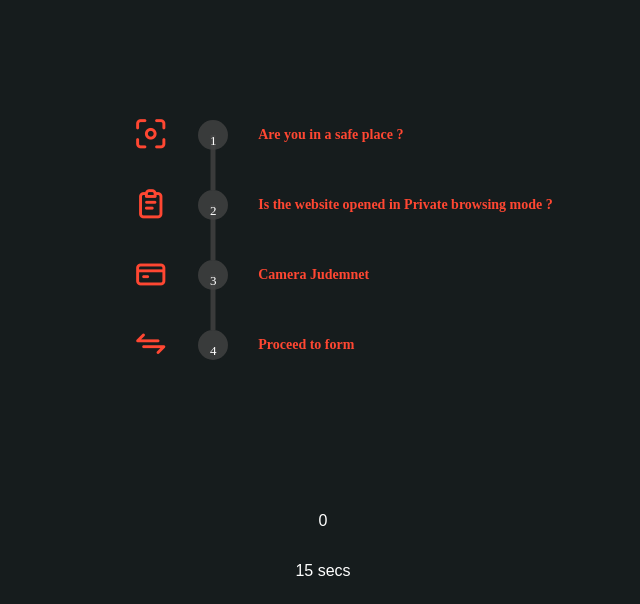
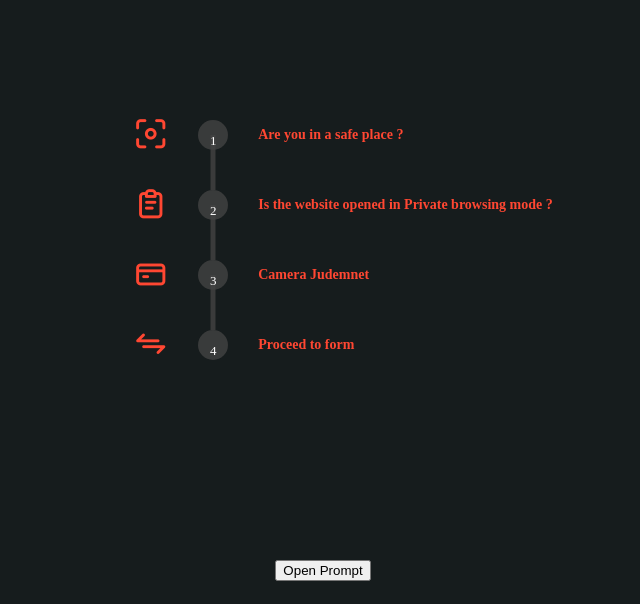
Before and after one commit to Ddhruv-IOT/form, a plain HTML site: page index.html in a window 1280 px wide. Shown: the part 275-879 px from the top of the page, without its empty margins (317-957 px from the left). Drawn offline with nearby package versions, Linux system fonts and the light colour scheme; some packages are replaced by stand-ins of ours; a script that the page names is missing; a web font is replaced by a local one.

Commit message:
opened form access option

```diff
--- a/index.html
+++ b/index.html
@@ -94,11 +94,11 @@
 
         <video id="webcam" autoplay playsinline height="100px" width="100px"></video>
         <!-- <button onclick="startDetection()">Start Detection</button> -->
-        <p class="fnn" id="fnn">0</p>
-        <p class="fnn" id="fnn1">15 secs</p>
+        <p class="fnn" id="fnn"></p>
+        <p class="fnn" id="timer"></p>
 
         <div>
-<!--
+
     <button id="showPrompt">Open Prompt</button>
     <div id="options">
         <p>I know the action</p>
@@ -107,12 +107,9 @@
         <button id="showAlert">Show SweetAlert</button>
 
     </div>
-    <div id="result"></div> -->
+    <div id="result"></div>
 </div>
-<!-- <h1>Person Detection</h1>
-    <video id="video" width="640" height="480" autoplay></video>
-    <canvas id="canvas" width="640" height="480"></canvas>
-    <p id="result">Detecting...</p> -->
+
 
 <script src="https://cdn.jsdelivr.net/npm/sweetalert2@11"></script>
 <script src="https://unpkg.com/typed.js@2.0.16/dist/typed.umd.js"></script>
```
